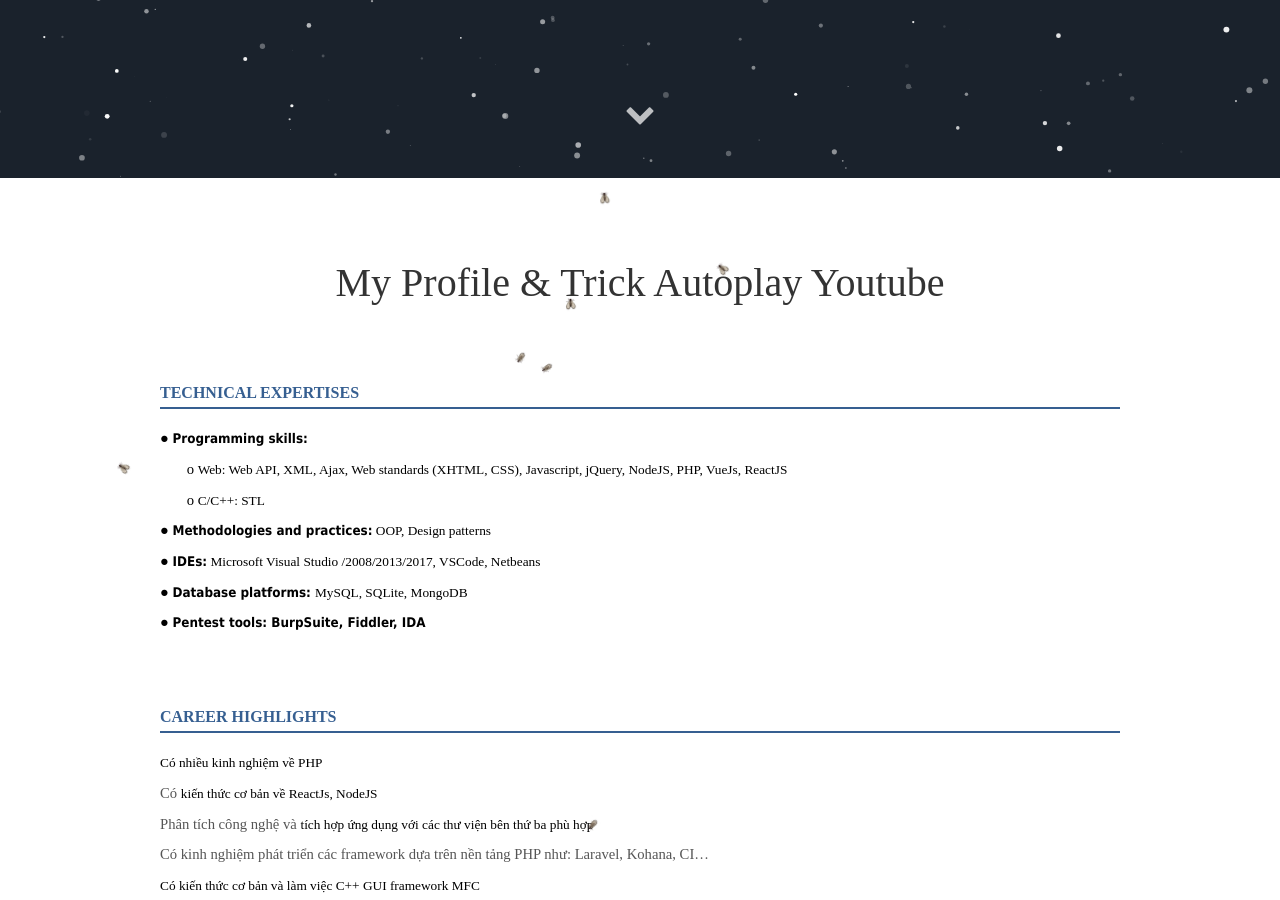
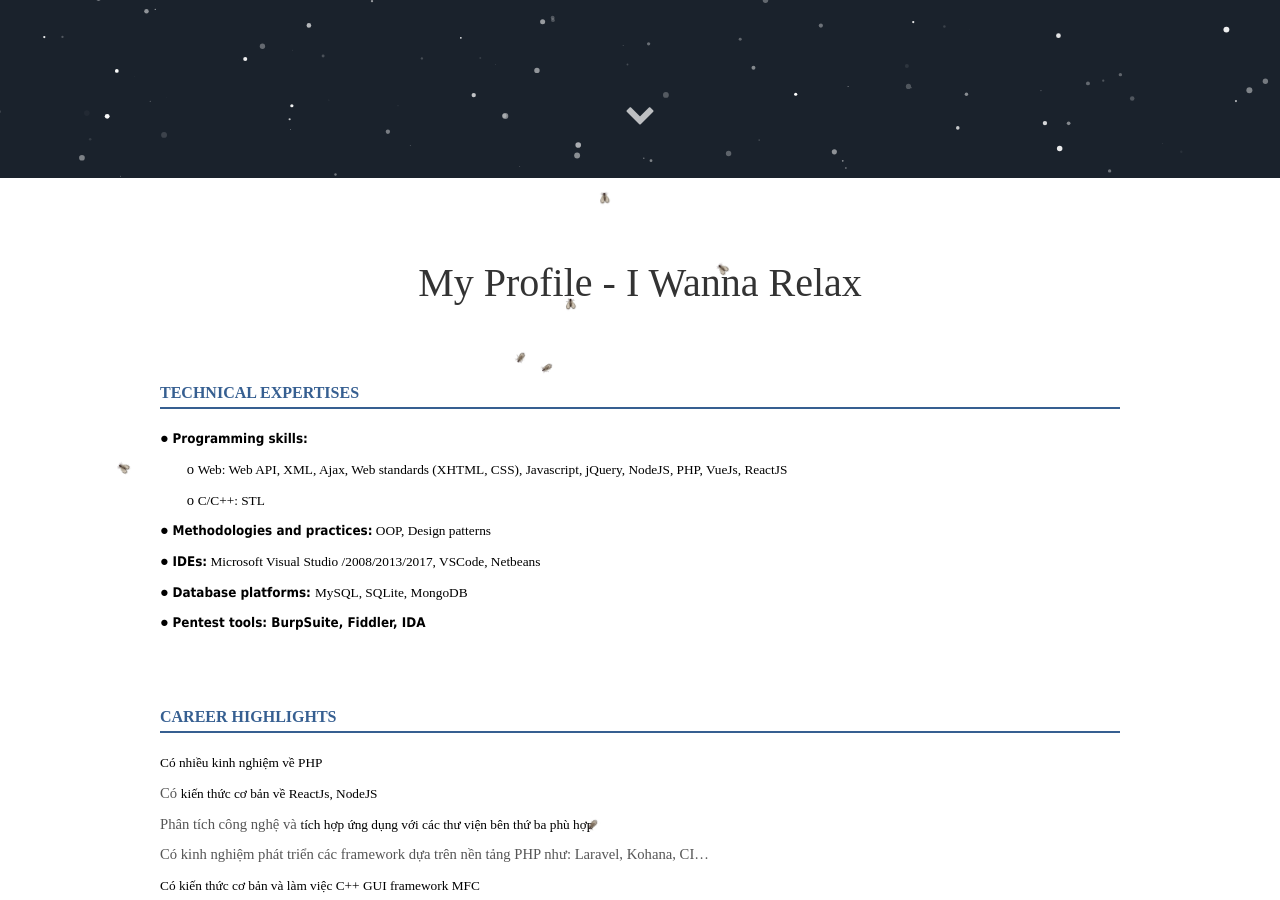
Before and after one commit to ngocchanh/ngocchanh.github.io, a Jekyll site: the page built from index.html, in a window 1280 px wide and 900 px high, scrolled down 722 px. Built offline with Jekyll 4.4.1, drawn with Linux system fonts in a browser that asks for light colours; some web fonts are replaced.

Commit message:
chanh updated

```diff
--- a/_includes/about.html
+++ b/_includes/about.html
@@ -1,5 +1,5 @@
 <div class="user-details">
-  <h1>My Profile & Trick Autoplay Youtube</h1>
+  <h1>My Profile - I Wanna Relax</h1>
   <p>
     <div id="player"></div>
     <script type="text/javascript">
```
